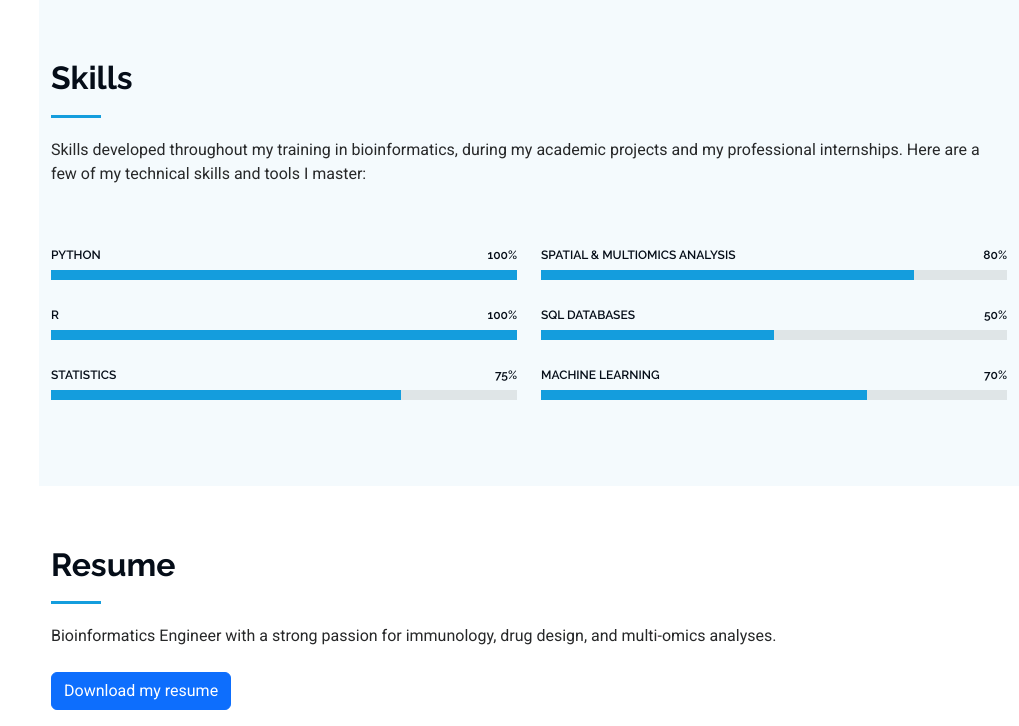
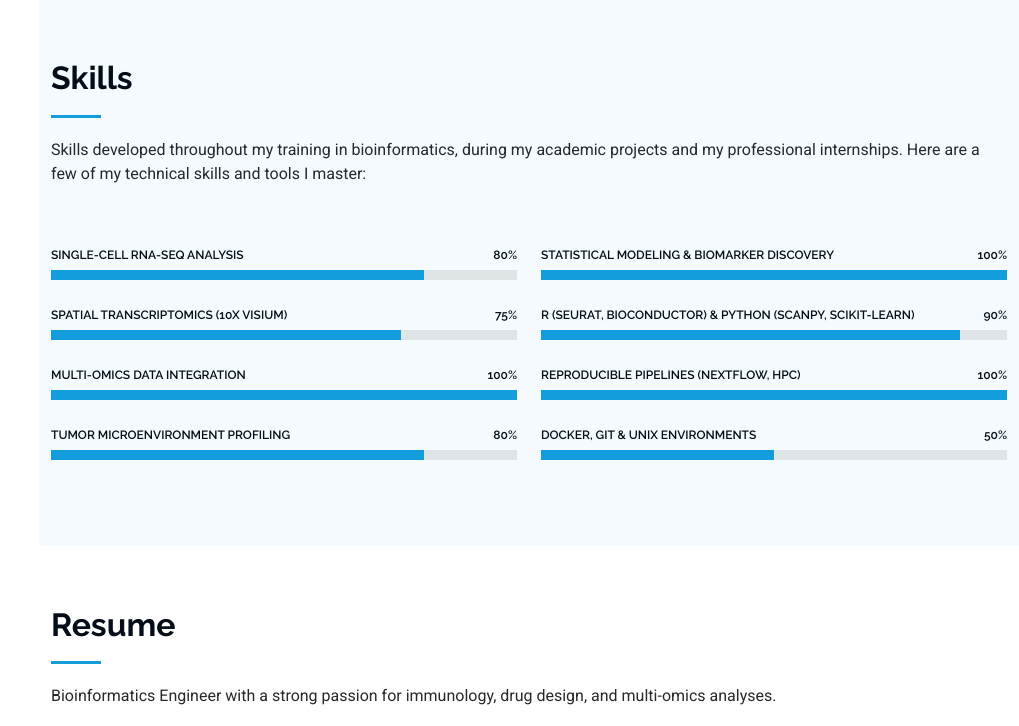
Before and after one commit to jdutel42/CV_online_project, a Flask app: page / in a window 1280 px wide. Shown: the part 2052-2778 px from the top of the page, without its empty margins (261-1280 px from the left). Run offline with Flask 3, Linux system fonts and the light colour scheme; some libraries are stand-ins or nearby versions.

Commit message:
Update & Add 2 more skills

```diff
--- a/app.py
+++ b/app.py
@@ -83,12 +83,14 @@ translations = {
         'Stats': 'Stats',
         'Skills': 'Skills',
         'Skills_sentence': 'Skills developed throughout my training in bioinformatics, during my academic projects and my professional internships. Here are a few of my technical skills and tools I master:',
-        'Skill_1': 'Python',
-        'Skill_2': 'R',
-        'Skill_3': 'Statistics',
-        'Skill_4': 'Spatial & Multiomics analysis',
-        'Skill_5': 'SQL Databases',
-        'Skill_6': 'Machine Learning',
+        'Skill_1': 'Single-cell RNA-seq analysis',
+        'Skill_2': 'Spatial transcriptomics (10X Visium)',
+        'Skill_3': 'Multi-omics data integration',
+        'Skill_4': 'Tumor microenvironment profiling',
+        'Skill_5': 'Statistical modeling & biomarker discovery',
+        'Skill_6': "R (Seurat, Bioconductor) & Python (Scanpy, scikit-learn)",
+        'Skill_7': 'Reproducible pipelines (Nextflow, HPC)',
+        'Skill_8': 'Docker, Git & UNIX environments',
         'resume_desc': "Bioinformatics Engineer with a strong passion for immunology, drug design, and multi-omics analyses.",
         'download_cv': 'Download my resume',
         'Summary': 'Summary',
@@ -205,12 +207,14 @@ translations = {
         'Stat4_meaning': 'Mois d\'expérience en bioinformatique',
         'Skills': 'Compétences',
         'Skills_sentence': "Compétences développées tout au long de ma formation en bioinformatique, lors de mes projets académiques et de mes stages professionnels. Voici quelques-unes de mes compétences techniques et des outils que je maîtrise :",
-        'Skill_1': 'Python',
-        'Skill_2': 'R',
-        'Skill_3': 'Statistiques',
-        'Skill_4': 'Analyse spatiale & multi-omics',
-        'Skill_5': 'Bases de données SQL',
-        'Skill_6': "Apprentissage automatique",
+        'Skill_1': 'Single-cell RNA-seq analysis',
+        'Skill_2': 'Spatial transcriptomics (10X Visium)',
+        'Skill_3': 'Multi-omics data integration',
+        'Skill_4': 'Tumor microenvironment profiling',
+        'Skill_5': 'Statistical modeling & biomarker discovery',
+        'Skill_6': "R (Seurat, Bioconductor) & Python (Scanpy, scikit-learn)",
+        'Skill_7': 'Reproducible pipelines (Nextflow, HPC)',
+        'Skill_8': 'Docker, Git & UNIX environments',
         'resume_desc': "Ingénieur en Bioinformatique passionné par l'immunologie, le drug design et l'analyse multi‑omics.",
         'download_cv': 'Télécharger mon CV',
         'Summary': 'Résumé',
--- a/templates/all_section.html
+++ b/templates/all_section.html
@@ -189,23 +189,30 @@
           <div class="col-lg-6">
 
             <div class="progress">
-              <span class="skill"><span>{{ t('Skill_1') }}</span> <i class="val">100%</i></span>
+              <span class="skill"><span>{{ t('Skill_1') }}</span> <i class="val">80%</i></span>
               <div class="progress-bar-wrap">
-                <div class="progress-bar" role="progressbar" aria-label="{{ t('Skill_1') }}" aria-valuenow="100" aria-valuemin="0" aria-valuemax="100"></div>
+                <div class="progress-bar" role="progressbar" aria-label="{{ t('Skill_1') }}" aria-valuenow="80" aria-valuemin="0" aria-valuemax="100"></div>
               </div>
             </div><!-- End Skills Item -->
 
             <div class="progress">
-              <span class="skill"><span>{{ t('Skill_2') }}</span> <i class="val">100%</i></span>
+              <span class="skill"><span>{{ t('Skill_2') }}</span> <i class="val">75%</i></span>
               <div class="progress-bar-wrap">
-                <div class="progress-bar" role="progressbar" aria-label="{{ t('Skill_2') }}" aria-valuenow="100" aria-valuemin="0" aria-valuemax="100"></div>
+                <div class="progress-bar" role="progressbar" aria-label="{{ t('Skill_2') }}" aria-valuenow="75" aria-valuemin="0" aria-valuemax="100"></div>
               </div>
             </div><!-- End Skills Item -->
 
             <div class="progress">
-              <span class="skill"><span>{{ t('Skill_3') }}</span> <i class="val">75%</i></span>
+              <span class="skill"><span>{{ t('Skill_3') }}</span> <i class="val">100%</i></span>
               <div class="progress-bar-wrap">
-                <div class="progress-bar" role="progressbar" aria-label="{{ t('Skill_3') }}" aria-valuenow="75" aria-valuemin="0" aria-valuemax="100"></div>
+                <div class="progress-bar" role="progressbar" aria-label="{{ t('Skill_3') }}" aria-valuenow="100" aria-valuemin="0" aria-valuemax="100"></div>
+              </div>
+            </div><!-- End Skills Item -->
+
+            <div class="progress">
+              <span class="skill"><span>{{ t('Skill_4') }}</span> <i class="val">80%</i></span>
+              <div class="progress-bar-wrap">
+                <div class="progress-bar" role="progressbar" aria-label="{{ t('Skill_4') }}" aria-valuenow="80" aria-valuemin="0" aria-valuemax="100"></div>
               </div>
             </div><!-- End Skills Item -->
 
@@ -214,25 +221,31 @@
           <div class="col-lg-6">
 
             <div class="progress">
-              <span class="skill"><span>{{ t('Skill_4') }}</span> <i class="val">80%</i></span>
+              <span class="skill"><span>{{ t('Skill_5') }}</span> <i class="val">100%</i></span>
               <div class="progress-bar-wrap">
-                <div class="progress-bar" role="progressbar" aria-label="{{ t('Skill_4') }}" aria-valuenow="80" aria-valuemin="0" aria-valuemax="100"></div>
+                <div class="progress-bar" role="progressbar" aria-label="{{ t('Skill_5') }}" aria-valuenow="100" aria-valuemin="0" aria-valuemax="100"></div>
               </div>
             </div><!-- End Skills Item -->
 
             <div class="progress">
-              <span class="skill"><span>{{ t('Skill_5') }}</span> <i class="val">50%</i></span>
+              <span class="skill"><span>{{ t('Skill_6') }}</span> <i class="val">90%</i></span>
               <div class="progress-bar-wrap">
-                <div class="progress-bar" role="progressbar" aria-label="{{ t('Skill_5') }}" aria-valuenow="50" aria-valuemin="0" aria-valuemax="100"></div>
+                <div class="progress-bar" role="progressbar" aria-label="{{ t('Skill_6') }}" aria-valuenow="90" aria-valuemin="0" aria-valuemax="100"></div>
               </div>
             </div><!-- End Skills Item -->
 
             <div class="progress">
-              <span class="skill"><span>{{ t('Skill_6') }}</span> <i class="val">70%</i></span>
+              <span class="skill"><span>{{ t('Skill_7') }}</span> <i class="val">100%</i></span>
               <div class="progress-bar-wrap">
-                <div class="progress-bar" role="progressbar" aria-label="{{ t('Skill_6') }}" aria-valuenow="70" aria-valuemin="0" aria-valuemax="100"></div>
+                <div class="progress-bar" role="progressbar" aria-label="{{ t('Skill_7') }}" aria-valuenow="100" aria-valuemin="0" aria-valuemax="100"></div>
               </div>
             </div><!-- End Skills Item -->
+
+            <div class="progress">
+              <span class="skill"><span>{{ t('Skill_8') }}</span> <i class="val">50%</i></span>
+              <div class="progress-bar-wrap">
+                <div class="progress-bar" role="progressbar" aria-label="{{ t('Skill_8') }}" aria-valuenow="50" aria-valuemin="0" aria-valuemax="100"></div>
+              </div>
 
           </div>
 
```
